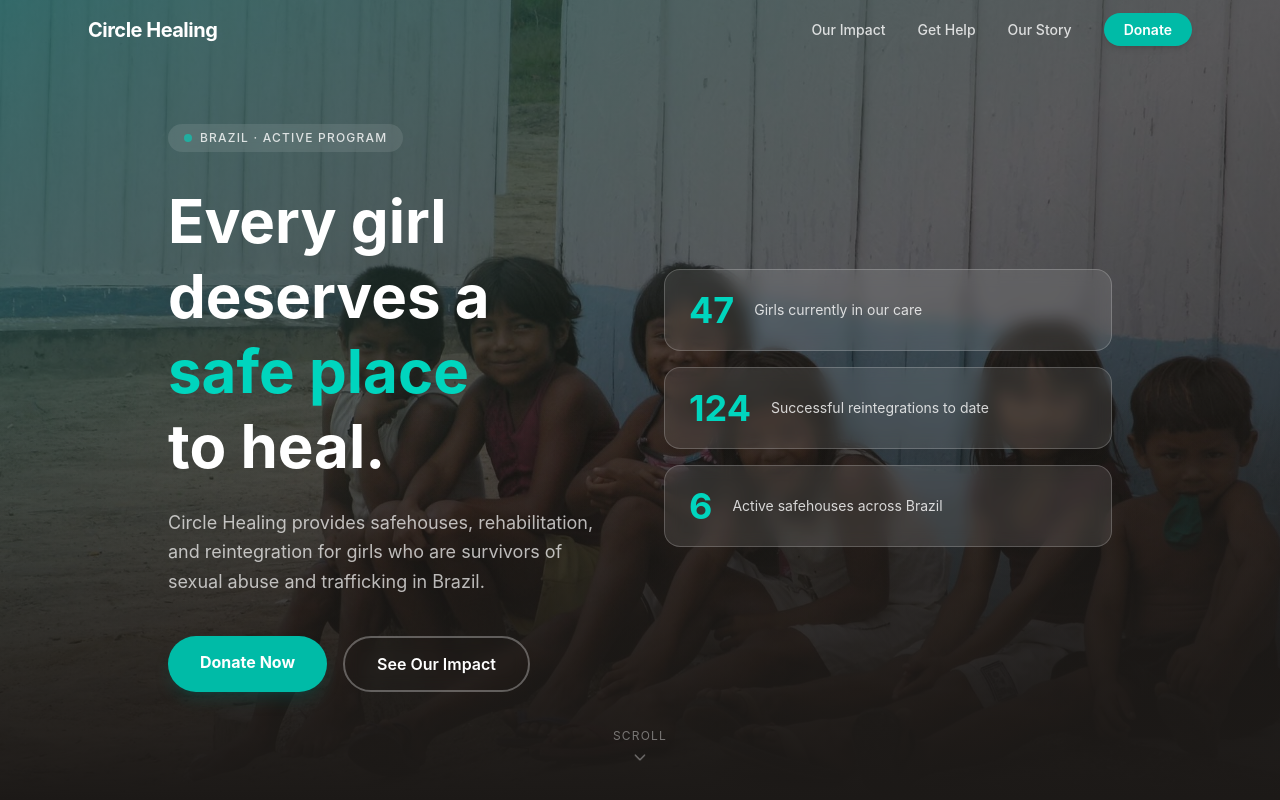
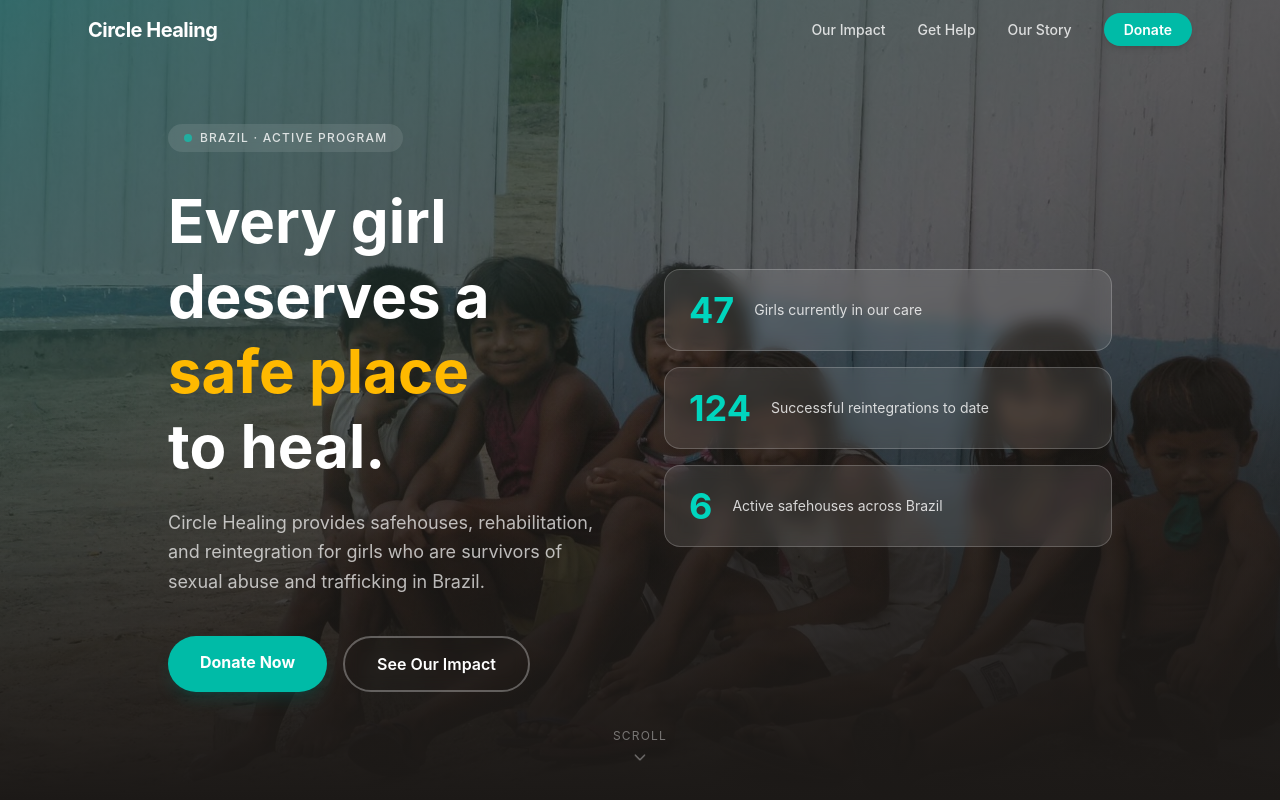
Before and after one commit to ethanmalan10/Intex-2, a React (Vite) app in the folder frontend/: page / in a window 1280 px wide. Shown: the top 800 px of the page. Built offline with nearby package versions, Linux system fonts and the light colour scheme.

Commit message:
LandingPage

```diff
--- a/frontend/src/LandingPage.tsx
+++ b/frontend/src/LandingPage.tsx
@@ -233,7 +233,7 @@ function Hero() {
           </div>
           <h1 className="text-5xl sm:text-6xl font-bold text-white leading-tight mb-6">
             Every girl<br />deserves a<br />
-            <span className="text-teal-400">safe place</span><br />
+            <span className="text-amber-400">safe place</span><br />
             to heal.
           </h1>
           <p className="text-white/70 text-lg leading-relaxed mb-10 max-w-md">
```
